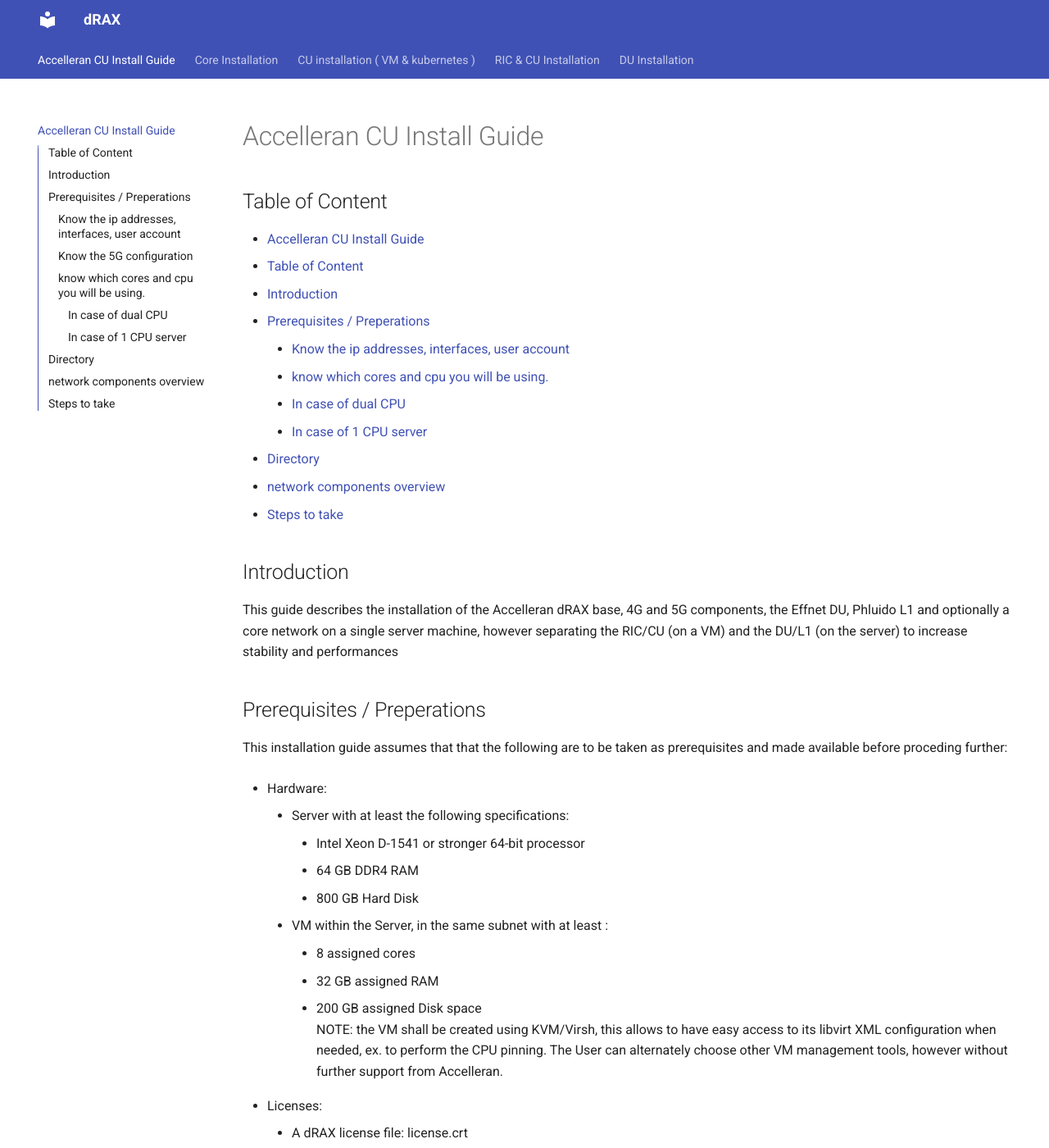
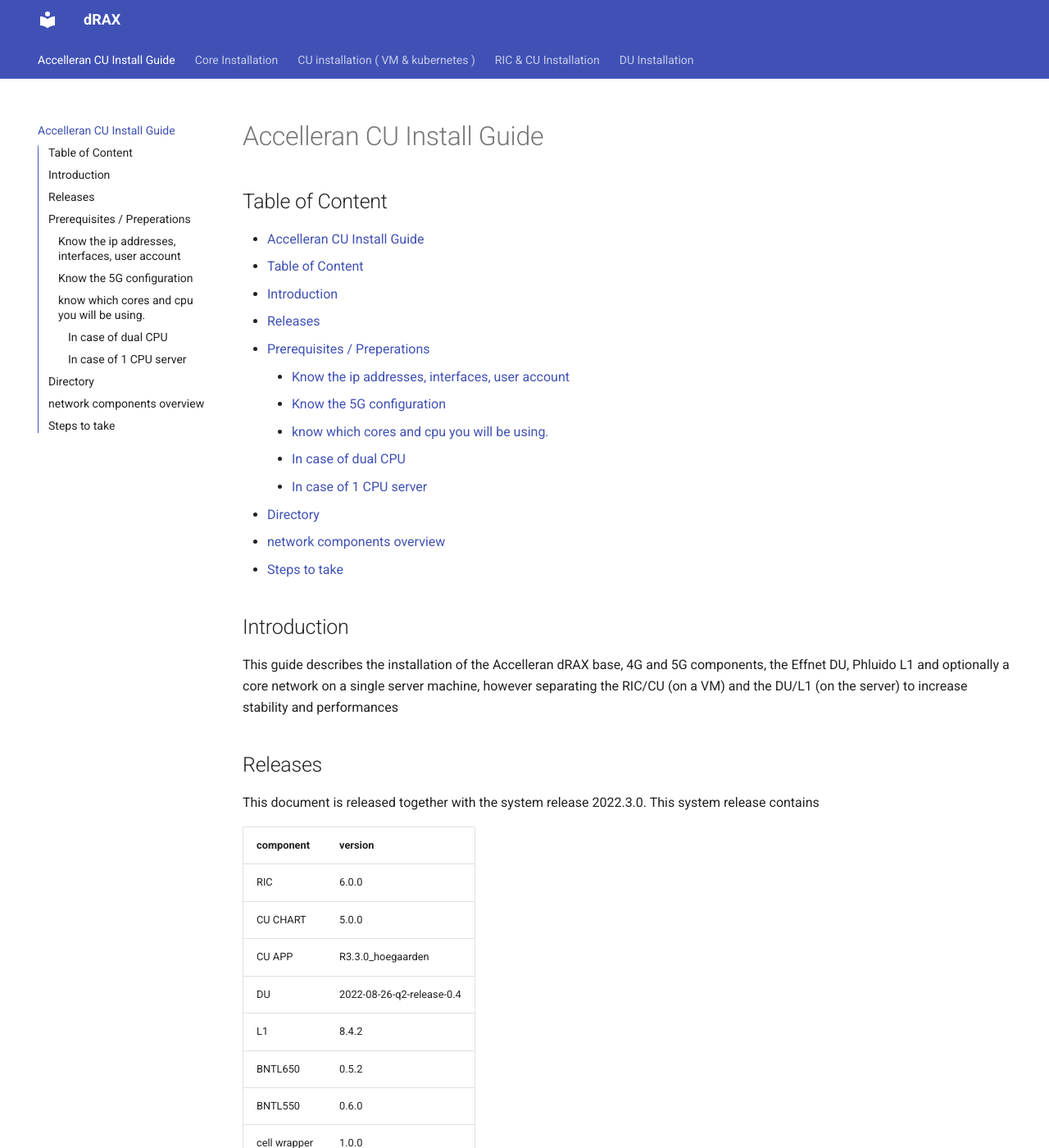
Before and after one commit to accelleran/drax-docs, an MkDocs documentation site: the page built from docs/index.md, in a window 1280 px wide and 1400 px high. Shown: the whole window at 82% size. Built offline with MkDocs 1.6.1 and Material for MkDocs 9.7.7, drawn with Linux system fonts in a browser that asks for light colours; the version menu is left out.

Commit message:
added release versions for 2022.3.0

```diff
--- a/docs/index.md
+++ b/docs/index.md
@@ -4,8 +4,10 @@
 - [Accelleran CU Install Guide](#accelleran-cu-install-guide)
   - [Table of Content](#table-of-content)
   - [Introduction](#introduction)
+  - [Releases](#releases)
   - [Prerequisites / Preperations](#prerequisites--preperations)
     - [Know the ip addresses, interfaces, user account](#know-the-ip-addresses-interfaces-user-account)
+    - [Know the 5G configuration](#know-the-5g-configuration)
     - [know which cores and cpu you will be using.](#know-which-cores-and-cpu-you-will-be-using)
       - [In case of dual CPU](#in-case-of-dual-cpu)
       - [In case of 1 CPU server](#in-case-of-1-cpu-server)
@@ -16,6 +18,21 @@
 ## Introduction
 
 This guide describes the installation of the Accelleran dRAX base, 4G and 5G components, the Effnet DU, Phluido L1 and optionally a core network on a single server machine, however separating the RIC/CU (on a VM) and the DU/L1 (on the server) to increase stability and performances
+
+## Releases
+This document is released together with the system release 2022.3.0.
+This system release contains
+
+| component    | version                     |
+|--------------|-----------------------------|
+| RIC          | 6.0.0                       |
+| CU CHART     | 5.0.0                       |
+| CU APP       | R3.3.0_hoegaarden           |
+| DU           | 2022-08-26-q2-release-0.4   |
+| L1           | 8.4.2                       |
+| BNTL650      | 0.5.2                       |
+| BNTL550      | 0.6.0                       |
+| cell wrapper | 1.0.0                       |
 
 
 ## Prerequisites / Preperations
```
Also changed, not shown: other parts of docs/index.md (+1 -1 lines), docs/du-install/index.md (+14 -4 lines).
